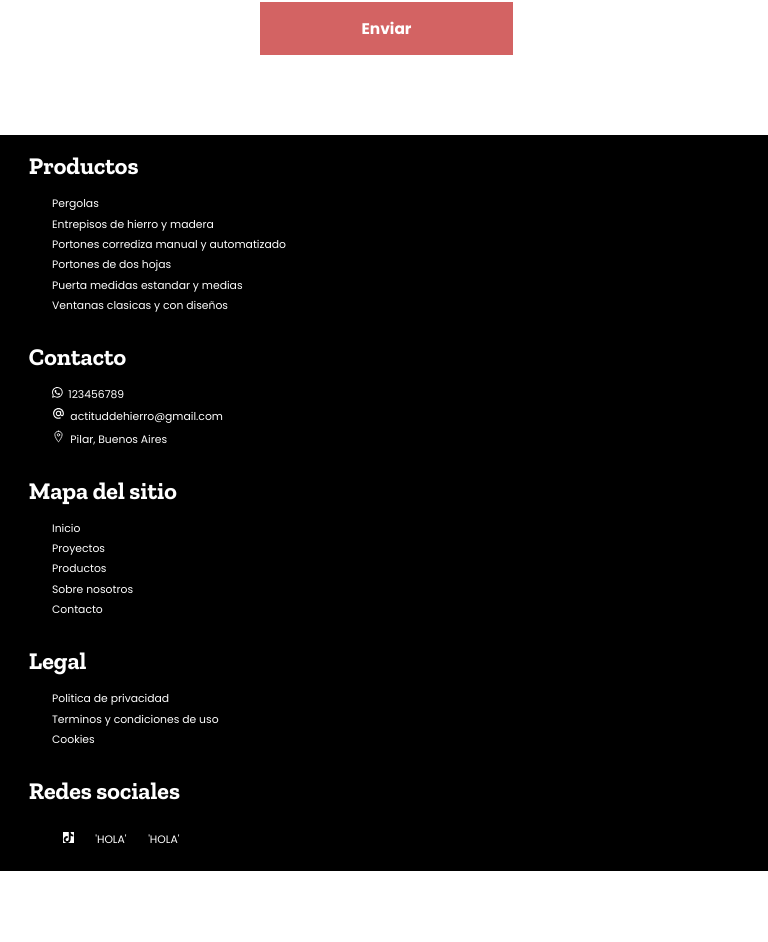
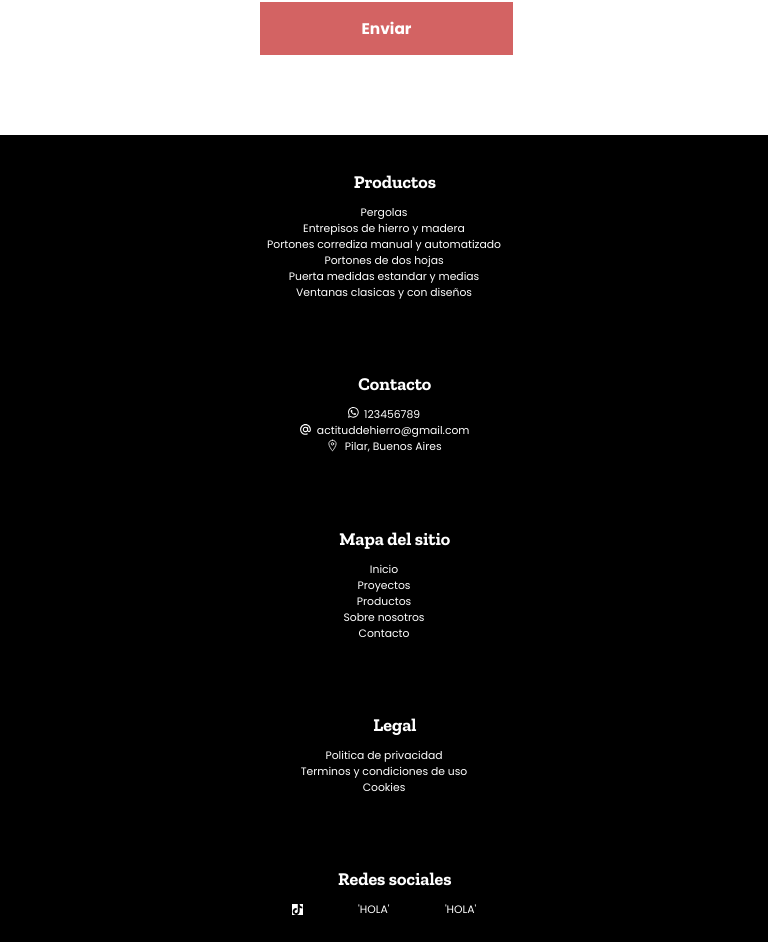
Before and after one commit to AlvaroCordoba-5/actitud-de-hierro, a React (Create React App) app: page /contacto in a window 768 px wide. Shown: the part 1232-2174 px from the top of the page. Before the commit the page ends 2103 px from the top, so only its background shows below. Built offline with nearby package versions, Linux system fonts and the light colour scheme.

Commit message:
final navbar

```diff
--- a/src/components/Footer/Footer.css
+++ b/src/components/Footer/Footer.css
@@ -1,5 +1,6 @@
 .columna {
   background: black;
+  width: -webkit-fill-available;
 }
 
 .columna h1 {
@@ -7,6 +8,7 @@
   font-family: "Zilla Slab";
   font-style: normal;
   color: white;
+  font-size: 1.5em;
 }
 
 .columna li {
@@ -15,6 +17,7 @@
   font-family: "Poppins";
   font-style: normal;
   font-size: 0.9em;
+  display: flex;
 }
 
 .footer {
@@ -29,25 +32,26 @@
 .redes li {
   margin: 1em;
 }
-.columna ul {
-  margin: 1em;
-}
 
 @media screen and (max-width: 680px) {
   .footer {
     flex-direction: column;
     font-size: 12px;
   }
-  .columna {
-    margin: auto;
-    width: max-content;
-  }
+
   .columna h1 {
     text-align: center;
     margin: 1em auto;
   }
   .columna li {
-    text-align: center;
+    width: max-content;
+    margin: auto;
+  }
+  .columna ul {
+    padding: 0;
+  }
+  .columna {
+    margin: 2em;
   }
 }
 
@@ -57,8 +61,25 @@
   }
 }
 
-@media (min-width: 681px) and (max-width: 991.98px) and (orientation: portrait) {
+@media (min-width: 681px) and (max-width: 991.98px) {
   .footer {
     flex-direction: column;
   }
+  .columna ul {
+    padding: 0;
+  }
+  .columna li {
+    width: max-content;
+    margin: auto;
+  }
+  .columna h1 {
+    text-align: center;
+  }
+  .redes {
+    width: 20em;
+    margin: auto;
+  }
+  .columna {
+    margin: 2em;
+  }
 }
--- a/src/components/Products/Products.jsx
+++ b/src/components/Products/Products.jsx
@@ -6,7 +6,7 @@ import { RiArrowUpSLine } from "react-icons/ri";
 
 
 function Products({ product, title, img, text }) {
-  const [products, setProducts] = useState(true);
+  const [products, setProducts] = useState(false);
 
   const handleChange = () => setProducts(!products);
 
--- /dev/null
+++ b/src/components/navbar/NavbarClose.jsx
@@ -0,0 +1,20 @@
+import React from 'react'
+import { IoCloseSharp } from 'react-icons/io5'
+
+
+function NavbarClose({ handleclick }) {
+    return (
+        <>
+            <button
+                style={{ background: "#434343", border: "none" }}
+                onClick={handleclick}
+            >
+                <IoCloseSharp color='white' size='2.5em' />
+            </button>
+
+
+        </>
+    )
+}
+
+export default NavbarClose
--- a/src/components/navbar/menu-responsive.jsx
+++ b/src/components/navbar/menu-responsive.jsx
@@ -2,6 +2,7 @@ import React from 'react';
 import { Link } from 'react-router-dom';
 import { BiChevronDown } from "react-icons/bi";
 import NavbarResponsive from './navbar-responsive';
+import NavbarClose from './NavbarClose';
 import "./navbar.css";
 import { useState } from 'react';
 
@@ -28,10 +29,10 @@ function MenuResponsive() {
       <div className="navbar-responsive">
 
         <div className={view ? 'view' : 'none'}>
-          <div className='button-navbar'>
-            <NavbarResponsive
+          <div className='button-close'>
+            <NavbarClose
               handleclick={handleclick}
-              view={view}
+
             />
           </div>
           <ul className="nav direction">
--- a/src/components/navbar/navbar.css
+++ b/src/components/navbar/navbar.css
@@ -95,6 +95,10 @@ ol {
   transition: all -5s;
   transform-origin: left;
 }
+.button-close {
+  justify-content: flex-end;
+  display: flex;
+}
 
 /*.button-navbar:hover div:first-child{
   transform: rotate(45deg);
```
